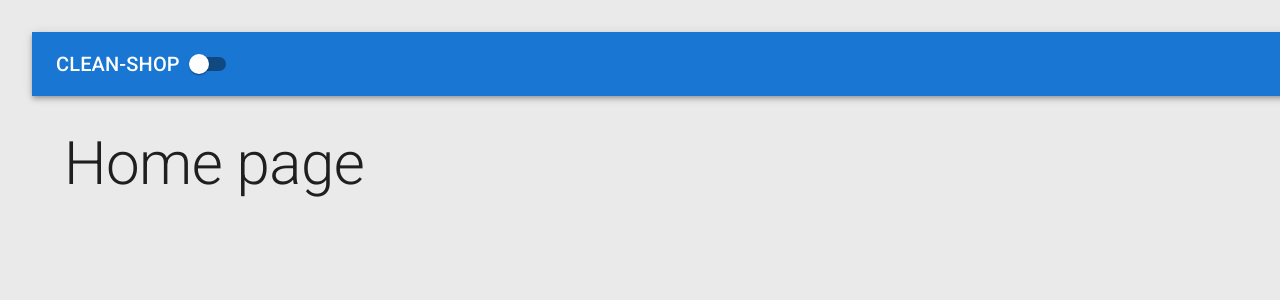
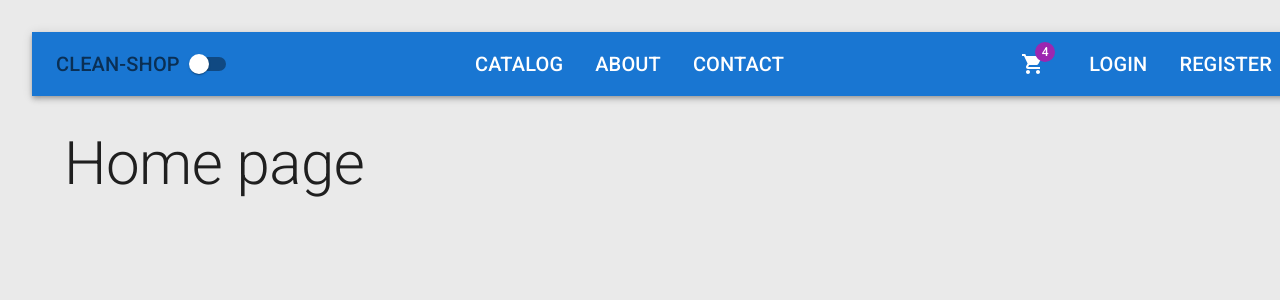
Before and after one commit to dangvluong/CleanShop, a React (Vite) app in the folder src/CleanShop.Web/ReactApp/: page / in a window 1280 px wide. Shown: the top 300 px of the page. Built offline with nearby package versions, Linux system fonts and the light colour scheme.

Commit message:
Add Navbar

```diff
--- a/src/CleanShop.Web/ReactApp/src/app/layout/Header.tsx
+++ b/src/CleanShop.Web/ReactApp/src/app/layout/Header.tsx
@@ -1,16 +1,83 @@
-import { AppBar, Switch, Toolbar, Typography } from "@mui/material";
+import { ShoppingCart } from "@mui/icons-material";
+import {
+  AppBar,
+  Badge,
+  Box,
+  IconButton,
+  List,
+  ListItem,
+  Switch,
+  Toolbar,
+  Typography,
+} from "@mui/material";
+import { NavLink } from "react-router";
 
 interface Props {
   darkMode: boolean;
   handleThemeChange: () => void;
 }
 
+const midLinks = [
+  { title: "catalog", path: "/catalog" },
+  { title: "about", path: "/about" },
+  { title: "contact", path: "/contact" },
+];
+
+const rightLinks = [
+  { title: "login", path: "/login" },
+  { title: "register", path: "/register" },
+];
+
+const navStyles = {
+  color: "inherit",
+  textDecoration: "none",
+  typography: "h6",
+  "&:hover": {
+    color: "grey.500",
+  },
+  "&.active": {
+    color: "text.secondary",
+  },
+};
+
 export default function Header({ darkMode, handleThemeChange }: Props) {
   return (
     <AppBar position="static" sx={{ m: 4 }}>
-      <Toolbar>
-        <Typography variant="h6">CLEAN-SHOP</Typography>
-        <Switch checked={darkMode} onChange={handleThemeChange} />
+      <Toolbar
+        sx={{
+          display: "flex",
+          justifyContent: "space-between",
+          alignItems: "center",
+        }}
+      >
+        <Box display="flex" alignItems="center">
+          <Typography variant="h6" component={NavLink} to="/" sx={navStyles}>
+            CLEAN-SHOP
+          </Typography>
+          <Switch checked={darkMode} onChange={handleThemeChange} />
+        </Box>
+        <List sx={{ display: "flex" }}>
+          {midLinks.map(({ title, path }) => (
+            <ListItem component={NavLink} to={path} key={path} sx={navStyles}>
+              {title.toUpperCase()}
+            </ListItem>
+          ))}
+        </List>
+        <Box display="flex" alignItems="center">
+          <IconButton size="large" edge="start" color="inherit" sx={{ mr: 2 }}>
+            <Badge badgeContent="4" color="secondary">
+              <ShoppingCart />
+            </Badge>
+          </IconButton>
+
+          <List sx={{ display: "flex" }}>
+            {rightLinks.map(({ title, path }) => (
+              <ListItem component={NavLink} to={path} key={path} sx={navStyles}>
+                {title.toUpperCase()}
+              </ListItem>
+            ))}
+          </List>
+        </Box>
       </Toolbar>
     </AppBar>
   );
```
